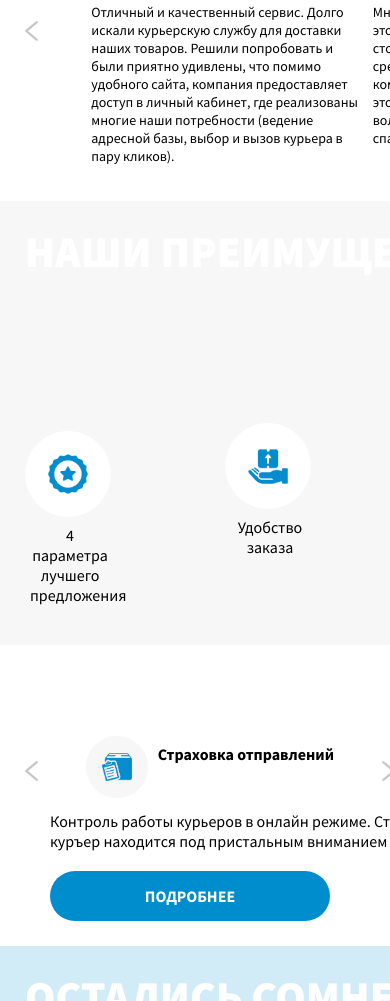
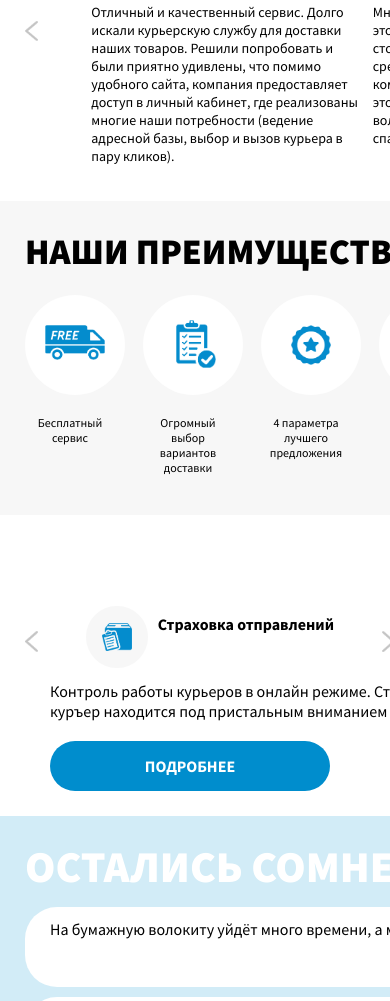
Before and after one commit to Carrie-Olga/SendIT, a plain HTML site: page index.html in a window 390 px wide. Shown: the part 2061-3062 px from the top of the page. Drawn offline with Linux system fonts and the light colour scheme.

Commit message:
plus section done

```diff
--- a/index.html
+++ b/index.html
@@ -204,8 +204,9 @@
             </div>
         </section>
         <section class="plus">
-            <div class="container plus__items">
+            <div class="container">
                 <h1 class="plus__items_h1">НАШИ ПРЕИМУЩЕСТВА</h1>
+                <div class="plus__items">
                     <div class="plus__item">
                         <div class="plus__item_circle plus__item_circle-img1"></div>
                         <div class="plus__p"><p  class="plus__p_p">Бесплатный сервис</p></div>
@@ -229,6 +230,7 @@
                     <div class="plus__item">
                         <div class="plus__item_circle plus__item_circle-img6"></div>
                         <div class="plus__p"><p  class="plus__p_p">Единый номер отслеживания</p></div>
+                    </div>
                 </div>
             </div>
         </section>
--- a/style.sass
+++ b/style.sass
@@ -277,8 +277,10 @@ p
       font-size: 0.75rem
       font-weight: 400
       margin-bottom: 0.4rem
+
 .feedback__items .feedback__item:last-of-type
   display: none
+
 .plus
   background-color: #f7f7f7
 
@@ -573,3 +575,23 @@ p
     font-size: 0.625rem
     &-2
       font-size: 0.875rem
+  .plus__item_circle
+    width: 100px
+    height: 100px
+    margin-bottom: 20px
+  .plus__p .plus__p_p
+    font-size: 0.75rem
+  .plus__item_circle-img1
+    background-position: 20px 30px
+  .plus__item_circle-img2
+    background-position: 33px 25px
+  .plus__item_circle-img4
+    margin-top: 0.5rem
+  .plus__item_circle-img5
+    margin-top: 0.5rem
+  .plus__item_circle-img6
+    background-position: 33px 35px
+    margin-top: 0.5rem
+  .plus h1
+    color: #000
+    font-size: 2.25rem
```
Also changed, not shown: style.css, 1 other file. Lines whose indentation alone changed are shown as unchanged.
